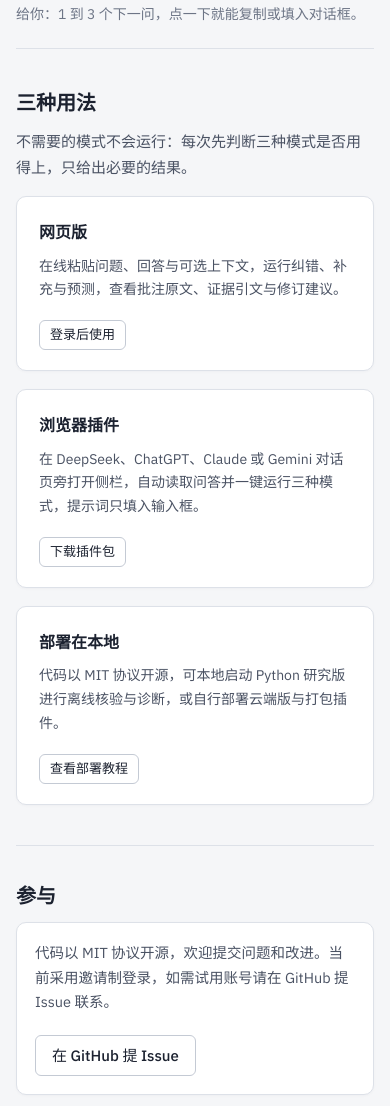
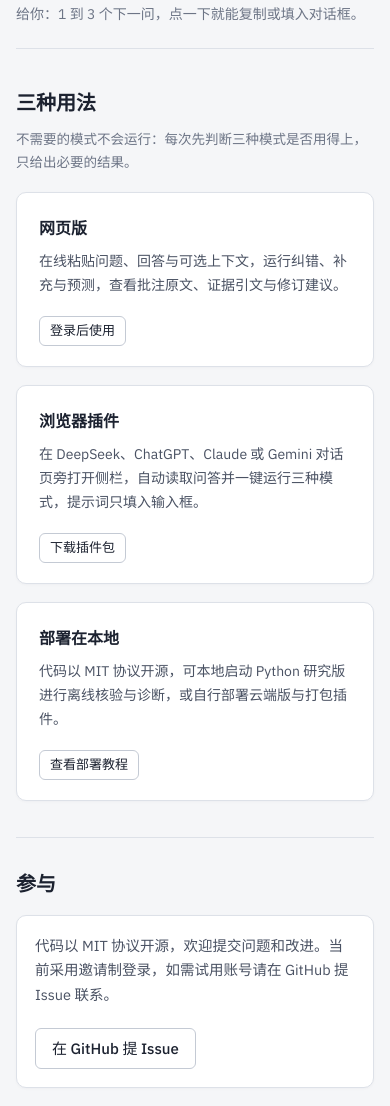
Before and after one commit to Gump111458785/evidence-verifier, a browser extension: page app/static/index.html in a window 390 px wide. Shown: the part 1554-2660 px from the top of the page. Drawn offline with Linux system fonts and the light colour scheme; no server answers.

Commit message:
web: make home sections full-width stacked like help page

```diff
--- a/app/static/index.html
+++ b/app/static/index.html
@@ -59,9 +59,10 @@
     </section>
 
     <section class="home-section">
+      <div class="help-section-head">
         <h2>三种用法</h2>
-      <div>
-        <p>不需要的模式不会运行：每次先判断三种模式是否用得上，只给出必要的结果。</p>
+        <span>不需要的模式不会运行：每次先判断三种模式是否用得上，只给出必要的结果。</span>
+      </div>
       <div class="channels">
         <div>
           <h3>网页版</h3>
@@ -79,11 +80,12 @@
           <a class="ts-btn quiet small" href="/help.html">查看部署教程</a>
         </div>
       </div>
-      </div>
     </section>
 
     <section class="home-section">
+      <div class="help-section-head">
         <h2>参与</h2>
+      </div>
       <div class="home-callout">
         <p>代码以 MIT 协议开源，欢迎提交问题和改进。当前采用邀请制登录，如需试用账号请在 GitHub 提 Issue 联系。</p>
         <a class="ts-btn quiet" href="https://github.com/Gump111458785/evidence-verifier/issues" rel="noopener">在 GitHub 提 Issue</a>
--- a/app/static/trisight.css
+++ b/app/static/trisight.css
@@ -182,14 +182,13 @@ select.ts-field {
   .modes article + article { border-top: 1px solid var(--rule); }
 }
 
-.home-section { display: grid; grid-template-columns: 220px minmax(0, 1fr); gap: 32px; align-items: start; padding: 0 0 48px; }
-.home-section + .home-section { padding-top: 44px; border-top: 1px solid var(--rule); }
-.home-section:last-child { padding-bottom: 0; }
-.home-section h2 { font-size: 20px; line-height: 1.4; margin: 0; }
-.home-section p { margin: 0 0 16px; color: var(--ink-2); max-width: 44em; }
+.home-section, .help-section { padding: 0 0 44px; }
+.home-section + .home-section, .help-section + .help-section { padding-top: 40px; border-top: 1px solid var(--rule); }
+.home-section:last-child, .help-section:last-child { padding-bottom: 0; }
+.home-section p, .help-section p { color: var(--ink-2); }
 @media (max-width: 900px) {
-  .home-section { grid-template-columns: 1fr; gap: 12px; padding-bottom: 40px; }
-  .home-section + .home-section { padding-top: 36px; }
+  .home-section, .help-section { padding-bottom: 36px; }
+  .home-section + .home-section, .help-section + .help-section { padding-top: 32px; }
 }
 .channels { display: grid; grid-template-columns: repeat(3, minmax(0, 1fr)); gap: 18px; }
 .channels > div {
@@ -218,20 +217,12 @@ select.ts-field {
 .help-summary code { font-family: ui-monospace, SFMono-Regular, Menlo, Monaco, Consolas, monospace; font-size: 12.5px; background: #f2f4f8; padding: 2px 6px; border-radius: 4px; }
 @media (max-width: 900px) { .help-hero { grid-template-columns: 1fr; gap: 24px; padding: 24px 0 32px; margin-bottom: 36px; } }
 
-.help-section { padding: 0 0 44px; }
-.help-section + .help-section { padding-top: 40px; border-top: 1px solid var(--rule); }
-.help-section:last-child { padding-bottom: 0; }
 .help-section-head {
   display: flex; align-items: baseline; justify-content: space-between; gap: 12px 20px; flex-wrap: wrap;
   margin-bottom: 18px;
 }
 .help-section-head h2 { font-size: 20px; line-height: 1.35; margin: 0; }
 .help-section-head span { font-size: 13.5px; color: var(--ink-3); }
-.help-section p { color: var(--ink-2); }
-@media (max-width: 900px) {
-  .help-section { padding-bottom: 36px; }
-  .help-section + .help-section { padding-top: 32px; }
-}
 
 .help-stack { display: flex; flex-direction: column; gap: 18px; }
 .help-pillars { display: grid; grid-template-columns: repeat(3, minmax(0, 1fr)); gap: 16px; }
```
Lines whose indentation alone changed are shown as unchanged.
